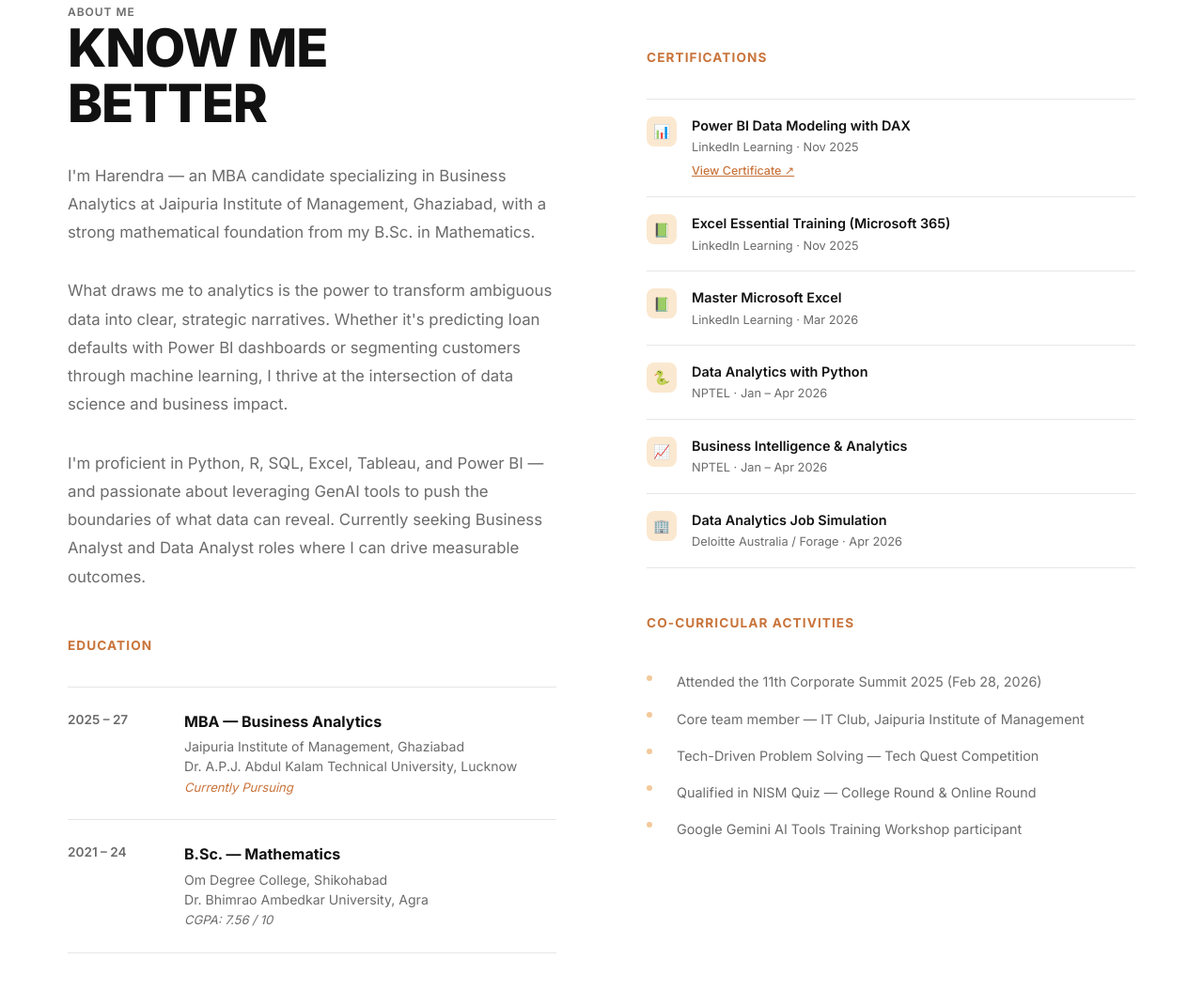
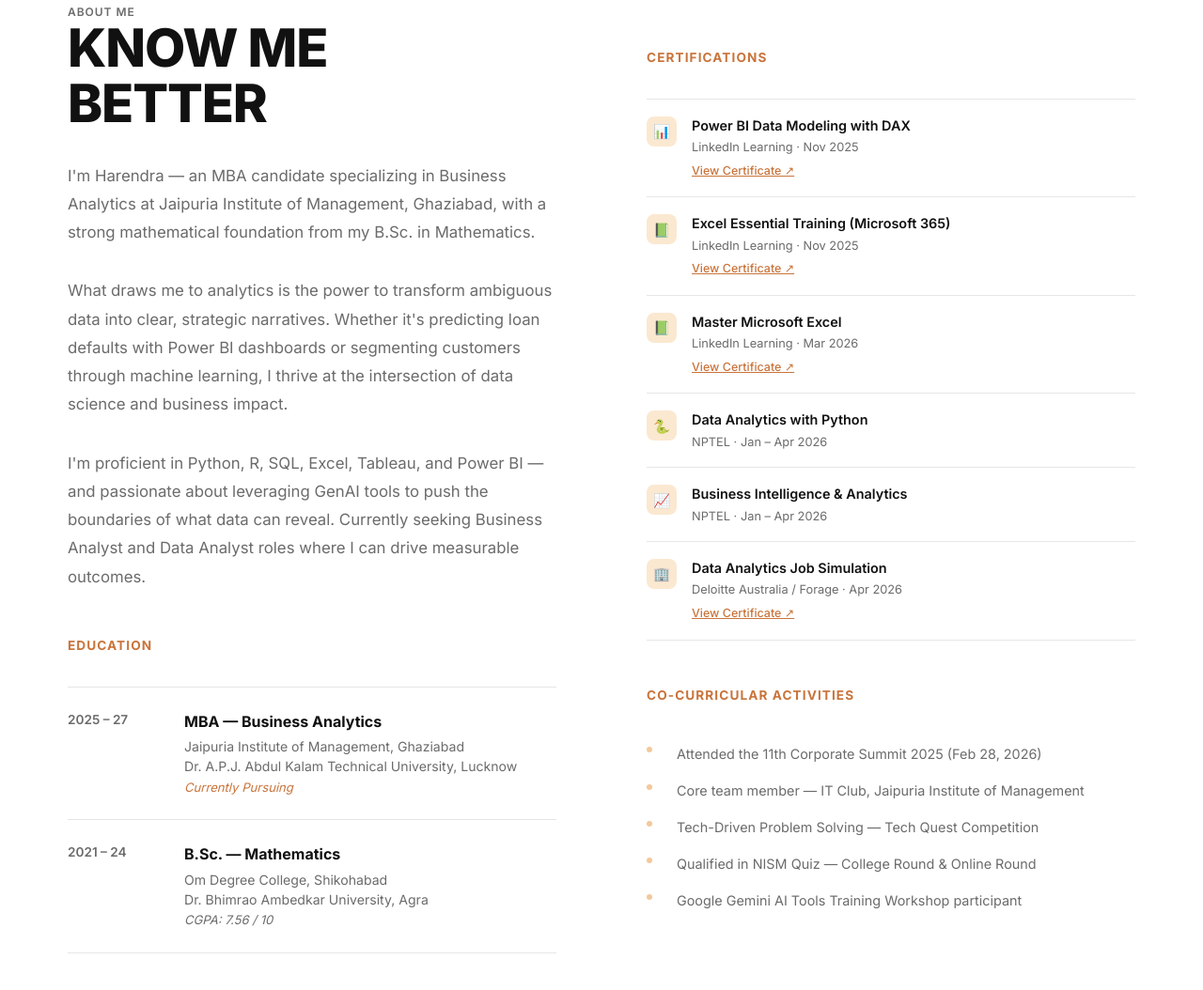
Before and after one commit to preharendra/harendra_portfolio, a plain HTML site: page index.html in a window 1280 px wide. Shown: the part 5809-6863 px from the top of the page at 94% size. Drawn offline with nearby package versions, Linux system fonts and the light colour scheme; a web font is replaced by a local one.

Commit message:
Add links for Excel Essential Training, Master Microsoft Excel, and Data Analytics Job Simulation certificates

```diff
--- a/index.html
+++ b/index.html
@@ -862,6 +862,7 @@
             <div>
               <p class="cert-item__name">Excel Essential Training (Microsoft 365)</p>
               <p class="cert-item__source">LinkedIn Learning · Nov 2025</p>
+              <a href="https://www.linkedin.com/learning/certificates/4907aa9e2cd67bf9d6c3a9446a518b74420fe2ba5a025e8625d54f1e720d10c0?u=295910228" target="_blank" rel="noopener" class="cert-item__link">View Certificate ↗</a>
             </div>
           </div>
 
@@ -870,6 +871,7 @@
             <div>
               <p class="cert-item__name">Master Microsoft Excel</p>
               <p class="cert-item__source">LinkedIn Learning · Mar 2026</p>
+              <a href="https://www.linkedin.com/learning/certificates/de24e645a5ace39f838c3b225617f5937992d8cec976c97104f35cc0d6240778?u=295910228" target="_blank" rel="noopener" class="cert-item__link">View Certificate ↗</a>
             </div>
           </div>
 
@@ -894,6 +896,7 @@
             <div>
               <p class="cert-item__name">Data Analytics Job Simulation</p>
               <p class="cert-item__source">Deloitte Australia / Forage · Apr 2026</p>
+              <a href="https://www.theforage.com/completion-certificates/9PBTqmSxAf6zZTseP/io9DzWKe3PTsiS6GG_9PBTqmSxAf6zZTseP_69c7da2ffb4e936617f04d81_1775270758173_completion_certificate.pdf" target="_blank" rel="noopener" class="cert-item__link">View Certificate ↗</a>
             </div>
           </div>
         </div>
```
